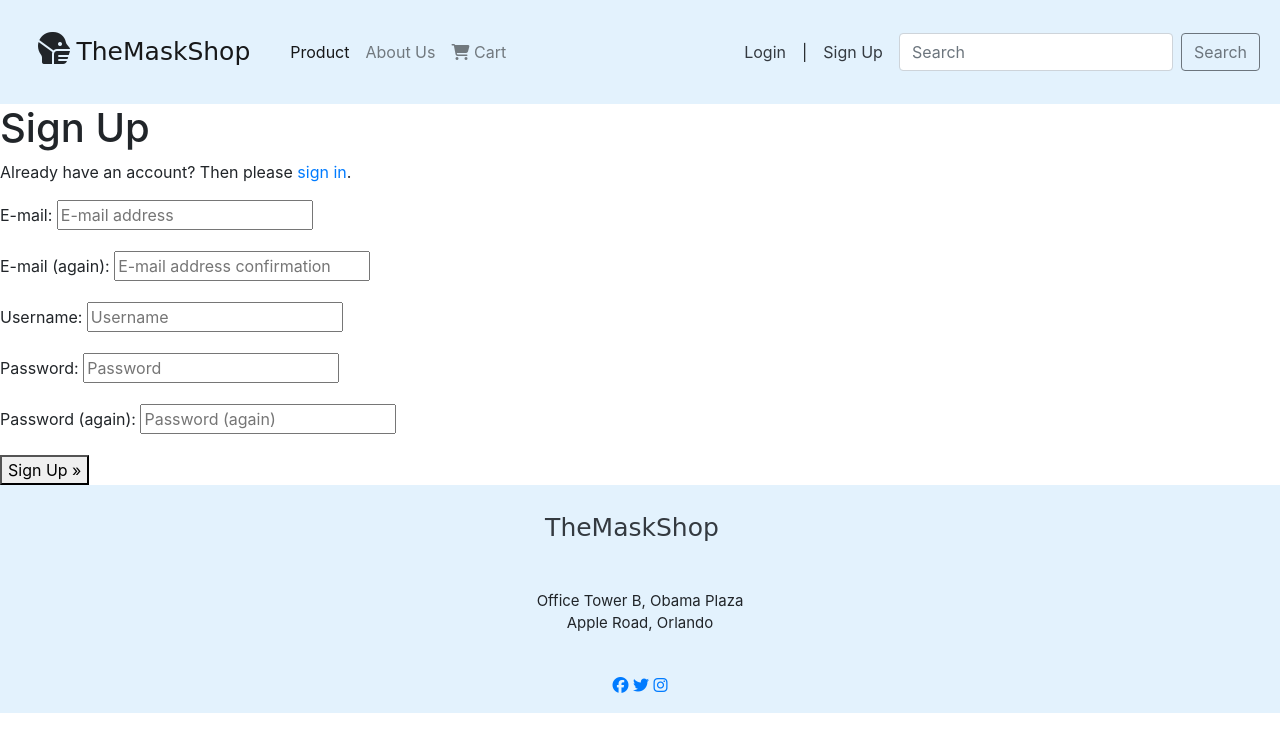
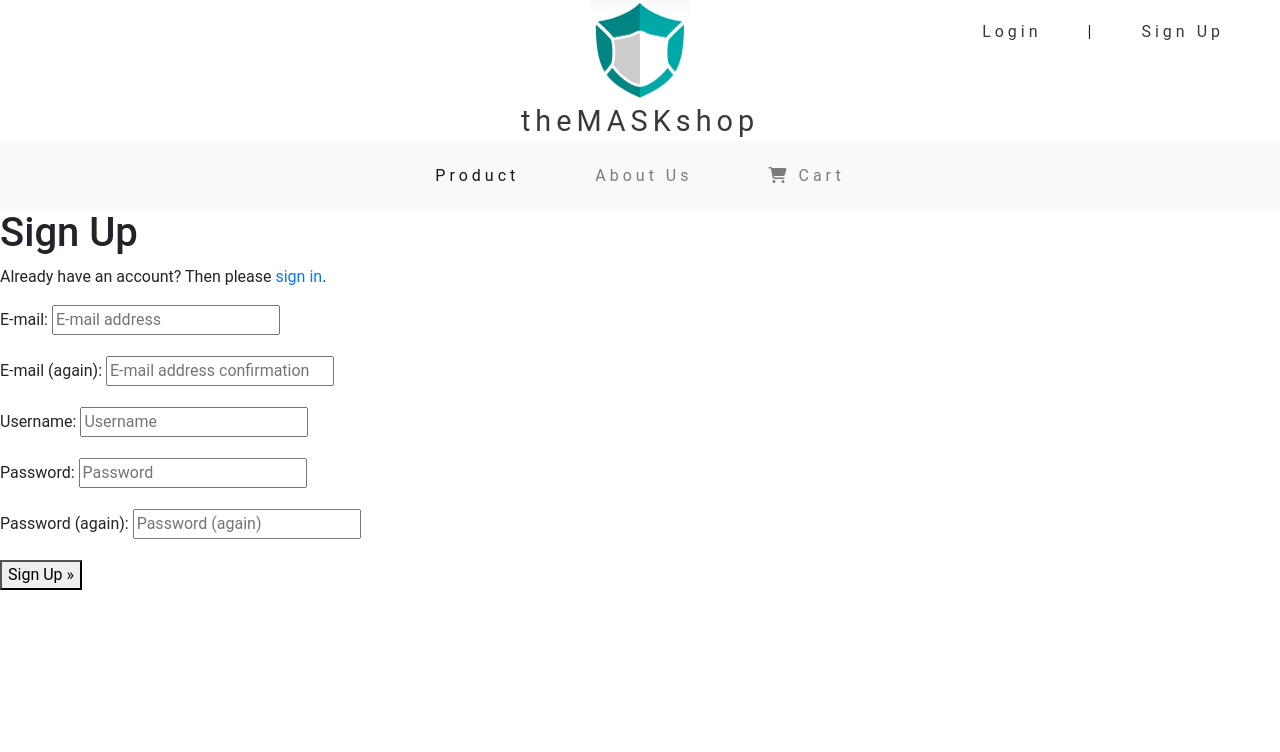
Before and after one commit to Code-Institute-Submissions/tgc6-ln-project-4, a Django app: page /accounts/signup/ in a window 1280 px wide. Shown: the top 752 px of the page. Run offline with Django 3.2, Linux system fonts and the light colour scheme; some libraries are stand-ins or nearby versions.

Commit message:
Updated design for index and about page.

```diff
--- a/static/style.css
+++ /dev/null
@@ -1,61 +0,0 @@
-html {
-  font-family: "Roboto", sans-serif, "Yanone Kaffeesatz", "Lemonada", cursive;
-}
-
-.about-img {
-  height: 500px;
-  width: 500px;
-  background: url("/static/img/groceries-safely-exchanging-hands.jpg") no-repeat;
-  background-size: cover;
-}
-
-.about.row {
-  padding-top: 100px;
-}
-
-.welcome-message {
-  font-family: "Lemonada";
-}
-
-.main-img {
-  background: url("/static/img/do-not-panic-tonik-hAZ3TNzQP6w-unsplash.jpg")
-    no-repeat;
-  background-size: cover;
-  width: 100%;
-  height: 600px;
-  margin-bottom: 20px;
-  -webkit-filter: grayscale(100%); /* Safari 6.0 - 9.0 */
-  filter: grayscale(100%);
-}
-
-.welcome-message {
-  color: #f0f5fb;
-  padding: 10px 25px;
-}
-
-.navbar.navbar-light {
-  padding: 20px 20px;
-}
-
-.navbar-brand {
-  font-family: cursive;
-  font-size: 25px;
-}
-
-.navbar.navbar-light {
-  background-color: #e3f2fd;
-}
-
-.bottom {
-  background-color: #e3f2fd;
-}
-
-.footer-1.address {
-  font-size: 15px;
-}
-
-.navbar.wrapper {
-  min-width: 250px; /* Minimum width of your wrapper element */
-  overflow: hidden;
-  display: inline-block;
-}
--- /dev/null
+++ b/static/styles.css
@@ -0,0 +1,27 @@
+body {
+  font-family: "Roboto", sans-serif, "Yanone Kaffeesatz", "Lemonada", cursive;
+  /* background: red; */
+}
+
+.brand-name {
+    letter-spacing:5px;
+    font-size: 180%;
+}
+.nav-link {
+    letter-spacing: 4px;
+    margin: 5px 30px;
+}
+#hero-div {
+    background-image: url("../static/images/hero-image.jpg");
+    background-position: center;
+    background-size: cover;
+    background-repeat: no-repeat;
+    height: 300px;
+}
+
+#introduction h2 {
+    letter-spacing: 4px;
+}
+.ls-2 {
+    letter-spacing: 2px;
+}
--- a/templates/base.template.html
+++ b/templates/base.template.html
@@ -12,154 +12,98 @@
     <!-- Bootstrap CSS -->
     <link
       rel="stylesheet"
-      href="https://stackpath.bootstrapcdn.com/bootstrap/4.5.0/css/bootstrap.min.css"
-      integrity="sha384-9aIt2nRpC12Uk9gS9baDl411NQApFmC26EwAOH8WgZl5MYYxFfc+NcPb1dKGj7Sk"
+      href="https://maxcdn.bootstrapcdn.com/bootstrap/4.0.0/css/bootstrap.min.css"
+      integrity="sha384-Gn5384xqQ1aoWXA+058RXPxPg6fy4IWvTNh0E263XmFcJlSAwiGgFAW/dAiS6JXm"
       crossorigin="anonymous"
     />
 
-    <title>{%block title%} {%endblock%}</title>
-    <!-- google fonts -->
-    <link
-      rel="stylesheet"
-      href="https://fonts.googleapis.com/css?family=Lemonada:wght@500&family=Roboto&family=Yanone+Kaffeesatz&display=swap"
-    />
-    <!-- Place your kit's code here -->
-    <script
-      src="https://kit.fontawesome.com/747fd5112b.js"
-      crossorigin="anonymous"
-    ></script>
-    <!-- custom css -->
-    <link rel="stylesheet" href="{%static 'style.css'%}" />
+    <!-- Custom CSS -->
+    <!-- <link rel='stylesheet' href="{% static 'styles.css' %}"/> -->
+    <link rel="stylesheet" href="{% static 'styles.css' %}">
+
+    <title>{% block title %} Stay Safe, Stay Masked! {% endblock %}</title>
   </head>
-
   <body>
-    <!-- navbar -->
-    <nav
-      class="navbar navbar-light navbar-expand-lg"
-      style="background-color: #e3f2fd;"
-    >
-      <div class="navbar wrapper">
-        <i class="fas fa-head-side-mask fa-2x"></i>
-        <a class="navbar-brand left" href="{% url 'home_route'%}"
-          >TheMaskShop</a
-        >
+    <header style="position: relative;">
+        <div style="
+            position:absolute;
+            top : 20px;
+            right:10px;
+            ">
+        {% if request.user.is_authenticated %}
+            <span class="font-italic font-weight-bold ml-auto"> User : {{request.user}}</span>,
+            <a class="nav-link text-dark font-italic d-inline" href="/accounts/logout"> Logout</a>
+        {% else %}
+            <a class="nav-link text-dark d-inline" href="/accounts/login">
+            <i class="fas fa-man text-danger"></i>Login</a>|
+            <a class="nav-link text-dark d-inline" href="/accounts/signup"> Sign Up</a>
+        {% endif %}
         </div>
+        <!-- LOGO -->
+        <div class="d-flex align-items-center flex-column">
+            <img src="static/images/mask-logo.png" style="height:100px;">
+            <a class="brand-name text-center text-dark" href="#">theMASKshop</a>
+        </div>
+        <!-- Navbar -->
+        <nav class="navbar navbar-expand-lg navbar-light bg-light">
         <button
             class="navbar-toggler"
             type="button"
             data-toggle="collapse"
-        data-target="#navbarTogglerDemo02"
-        aria-controls="navbarTogglerDemo02"
+            data-target="#navbarNav"
+            aria-controls="navbarNav"
             aria-expanded="false"
-        aria-label="Toggle navigation"
-      >
+            aria-label="Toggle navigation">
+
             <span class="navbar-toggler-icon"></span>
         </button>
-
-      <div class="collapse navbar-collapse" id="navbarTogglerDemo02">
-        <ul class="navbar-nav mr-auto mt-2 mt-lg-0">
+        <div class="collapse navbar-collapse" id="navbarNav">
+                <ul class="navbar-nav mx-auto">
+                    <!-- Home Route -->
                     <li class="nav-item active">
                     <a class="nav-link" href="{% url 'home_route'%}"
-              >Product <span class="sr-only">(current)</span></a
+                    >Product</a
                     >
                     </li>
+                    <!-- About Us Route -->
                     <li class="nav-item">
                     <a class="nav-link" href="{% url 'about_route'%}"
                     >About Us</a
                     >
                     </li>
+                    <!-- View Cart Route -->
                     <li class="nav-item">
                     <a class="nav-link" href="{% url 'view_cart'%}"
                     ><i class="fas fa-shopping-cart"></i> Cart</a
                     >
                     </li>
                 </ul>
-        {% if request.user.is_authenticated %}
-            <span class="font-italic font-weight-bold"> User : {{request.user}}</span>,
-            <a class="nav-link text-dark font-italic" href="/accounts/logout"> Logout</a>
-        {% else %}
-            <a class="nav-link text-dark" href="/accounts/login">
-            <i class="fas fa-man text-danger"></i>Login</a>|
-            <a class="nav-link text-dark" href="/accounts/signup"> Sign Up</a>
-        {% endif %}
-        <form class="form-inline my-2 my-lg-0">
-          <input
-            class="form-control mr-sm-2"
-            type="search"
-            placeholder="Search"
-          />
-          <button class="btn btn-outline-secondary my-2 my-sm-0" type="submit">
-            Search
-          </button>
-        </form>
         </div>
         </nav>
-    <div class="contianer">
-      {%if messages%}
-      <div class="alert alert-success">
-        {%for message in messages%}
-        <div>
-          {{message}}
-        </div>
-        {%endfor%}
-      </div>
-      {%endif%} {%block content%} {%endblock%}
-      <footer class="footer-1 bottom">
-        <div class="container">
-          <div class="row">
-            <div class="col-xs mx-auto text-center footer-1">
-              <a class="text-dark" href="#mainNav">
-                <p class="navbar-brand footer text-dark pt-4">TheMaskShop</p>
-              </a>
-              <p class="footer-1 address">
-                <br />
-                Office Tower B, Obama Plaza
-                <br />
-                Apple Road, Orlando
-                <br />
-                <br />
-              </p>
-            </div>
-          </div>
-        </div>
-        <div class="footer-2 bottom">
-          <div class="contianer">
-            <div
-              class="row d-flex text-center justify-content-center mb-md-0 pb-3"
-            >
-              <div class="col px-4">
-                <a href="https://www.facebook.com">
-                  <i class="fab fa-facebook"> </i
-                ></a>
-                <a href="https://twitter.com/">
-                  <i class="fab fa-twitter"> </i
-                ></a>
-                <a href="https://www.instagram.com">
-                  <i class="fab fa-instagram"> </i
-                ></a>
-              </div>
-            </div>
-          </div>
-        </div>
+    </header>
+    {% block content %} {% endblock %}
+
+    <footer>
+
     </footer>
-    </div>
     <!-- Optional JavaScript -->
     <!-- jQuery first, then Popper.js, then Bootstrap JS -->
     <script
-      src="https://code.jquery.com/jquery-3.5.1.min.js"
-      integrity="sha256-9/aliU8dGd2tb6OSsuzixeV4y/faTqgFtohetphbbj0="
+      src="https://code.jquery.com/jquery-3.2.1.slim.min.js"
+      integrity="sha384-KJ3o2DKtIkvYIK3UENzmM7KCkRr/rE9/Qpg6aAZGJwFDMVNA/GpGFF93hXpG5KkN"
       crossorigin="anonymous"
     ></script>
     <script
-      src="https://cdn.jsdelivr.net/npm/popper.js@1.16.0/dist/umd/popper.min.js"
-      integrity="sha384-Q6E9RHvbIyZFJoft+2mJbHaEWldlvI9IOYy5n3zV9zzTtmI3UksdQRVvoxMfooAo"
+      src="https://cdnjs.cloudflare.com/ajax/libs/popper.js/1.12.9/umd/popper.min.js"
+      integrity="sha384-ApNbgh9B+Y1QKtv3Rn7W3mgPxhU9K/ScQsAP7hUibX39j7fakFPskvXusvfa0b4Q"
       crossorigin="anonymous"
     ></script>
     <script
-      src="https://stackpath.bootstrapcdn.com/bootstrap/4.5.0/js/bootstrap.min.js"
-      integrity="sha384-OgVRvuATP1z7JjHLkuOU7Xw704+h835Lr+6QL9UvYjZE3Ipu6Tp75j7Bh/kR0JKI"
+      src="https://maxcdn.bootstrapcdn.com/bootstrap/4.0.0/js/bootstrap.min.js"
+      integrity="sha384-JZR6Spejh4U02d8jOt6vLEHfe/JQGiRRSQQxSfFWpi1MquVdAyjUar5+76PVCmYl"
       crossorigin="anonymous"
     ></script>
-    {%block js%} {%endblock%}
+    <!-- Fontawesome script -->
+    <script src="https://kit.fontawesome.com/747fd5112b.js" crossorigin="anonymous"></script>
   </body>
 </html>
```
Also changed, not shown: faceMaskShop/settings.py (+2 -6 lines), products/templates/products/about.template.html (+6 -7 lines), products/templates/products/index.template.html (+29 -18 lines), static/images/do-not-panic-tonik-hAZ3TNzQP6w-unsplash.jpg (renamed from static/img/do-not-panic-tonik-hAZ3TNzQP6w-unsplash.jpg), static/images/grey-blossom-mask-bara-buri-D6mRHVHQg8o-unsplash.jpg (renamed from static/img/grey-blossom-mask-bara-buri-D6mRHVHQg8o-unsplash.jpg), static/images/groceries-safely-exchanging-hands.jpg (added), static/images/hero-image.jpg (added), static/images/mask-logo.png (added), static/images/mask-square.jpg (added), 2 other files. Lines whose indentation alone changed are shown as unchanged.
